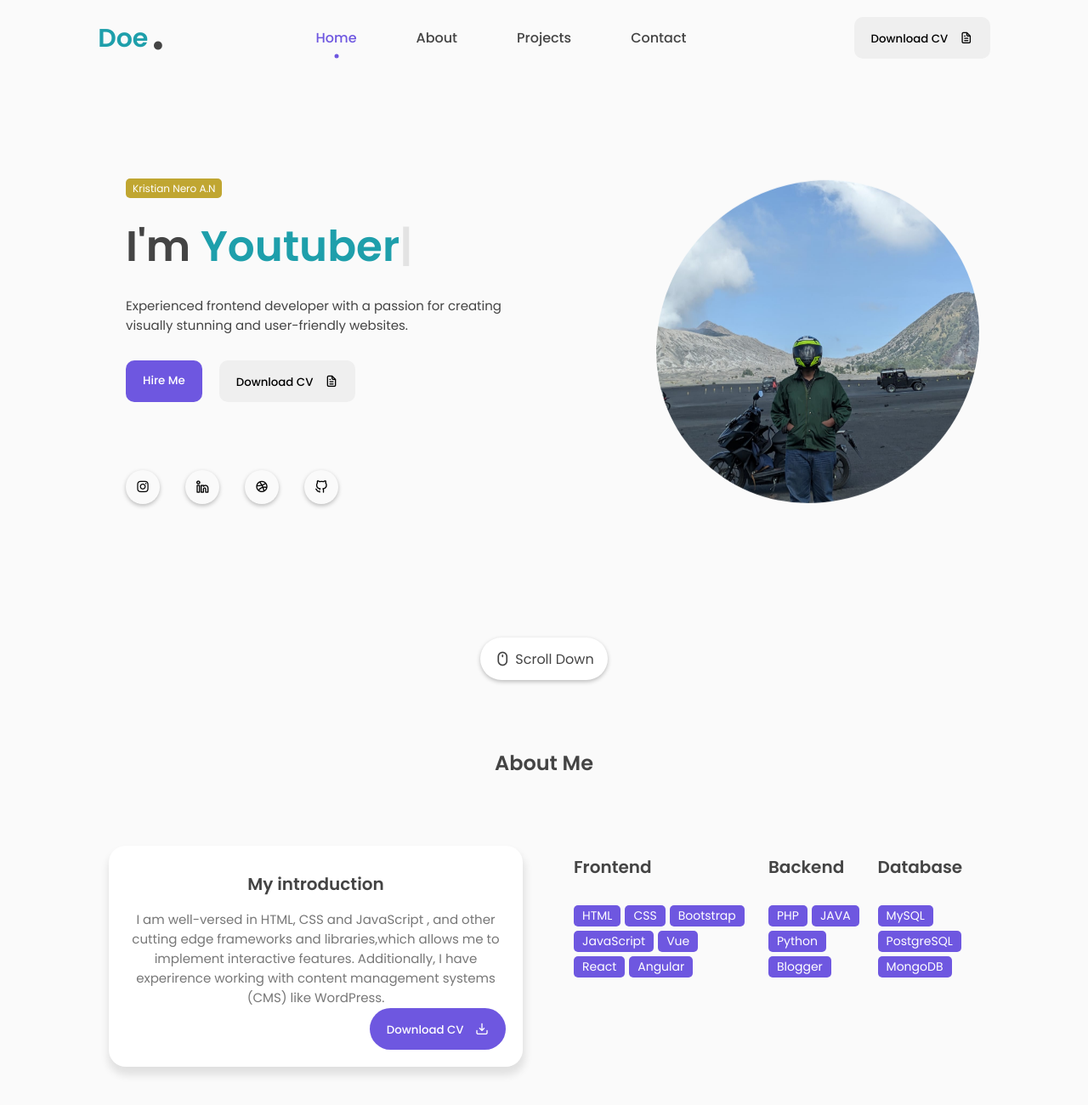
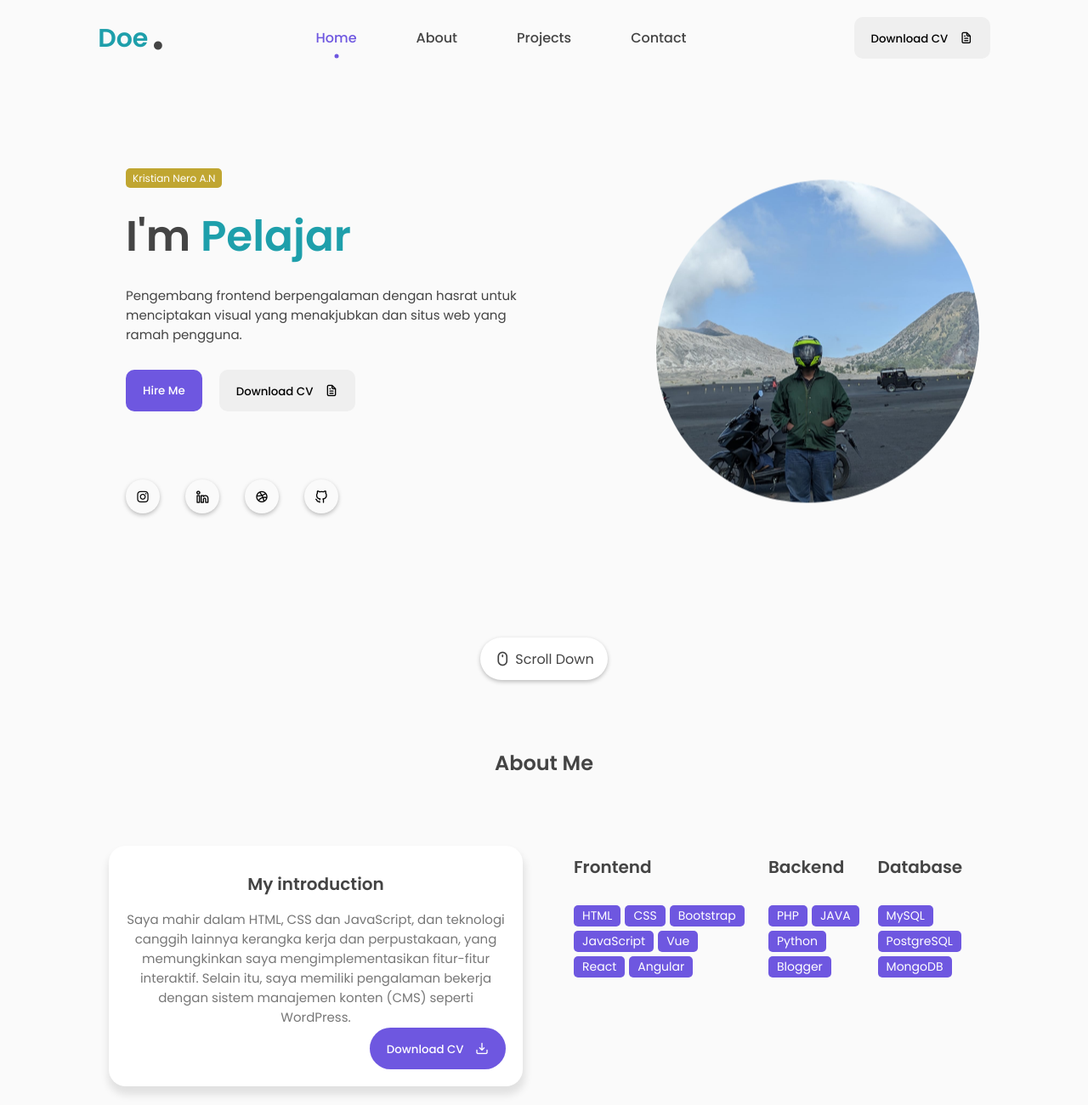
Before and after one commit to kristiannero/kristian-nero-a.n, a plain HTML site: page index.html in a window 1280 px wide. Shown: the top 1300 px of the page at 85% size. Drawn offline with nearby package versions, Linux system fonts and the light colour scheme.

Commit message:
Add files via upload

```diff
--- a/assets/js/main.js
+++ b/assets/js/main.js
@@ -33,7 +33,7 @@ function headerShadow() {
 
 /* ----- TYPING EFFECT ----- */
 var typingEffect = new Typed(".typedText",{
-  strings : ["Designer","Youtuber","Developer"],
+  strings : ["Designer","pelajar","photo grahfish"],
   loop : true,
   typeSpeed : 100,
   backSpeed : 80,
--- a/index.html
+++ b/index.html
@@ -64,8 +64,8 @@
                 <p>I'm <span class="typedText"></span></p>
             </div>
             <div class="featured-text-info">
-                <p>Experienced frontend developer with a passion for creating visually stunning
-                   and user-friendly websites.
+                <p>Pengembang frontend berpengalaman dengan hasrat untuk menciptakan visual yang menakjubkan
+                    dan situs web yang ramah pengguna.
                 </p>
             </div>
             <div class="featured-text-btn">
@@ -101,10 +101,10 @@
             <div class="col">
                 <div class="about-info">
                     <h3>My introduction</h3>
-                    <p>I am well-versed in HTML, CSS and JavaScript , and other cutting edge
-                       frameworks and libraries,which allows me to implement interactive features.
-                       Additionally, I have experirence working with content management systems (CMS) like
-                       WordPress.
+                    <p><p>Saya mahir dalam HTML, CSS dan JavaScript, dan teknologi canggih lainnya
+                        kerangka kerja dan perpustakaan, yang memungkinkan saya mengimplementasikan fitur-fitur interaktif.
+                        Selain itu, saya memiliki pengalaman bekerja dengan sistem manajemen konten (CMS) seperti
+                        WordPress.
                     </p>
                     <div class="about-btn">
                         <button class="btn">Download CV <i class="uil uil-import"></i></button>
```
